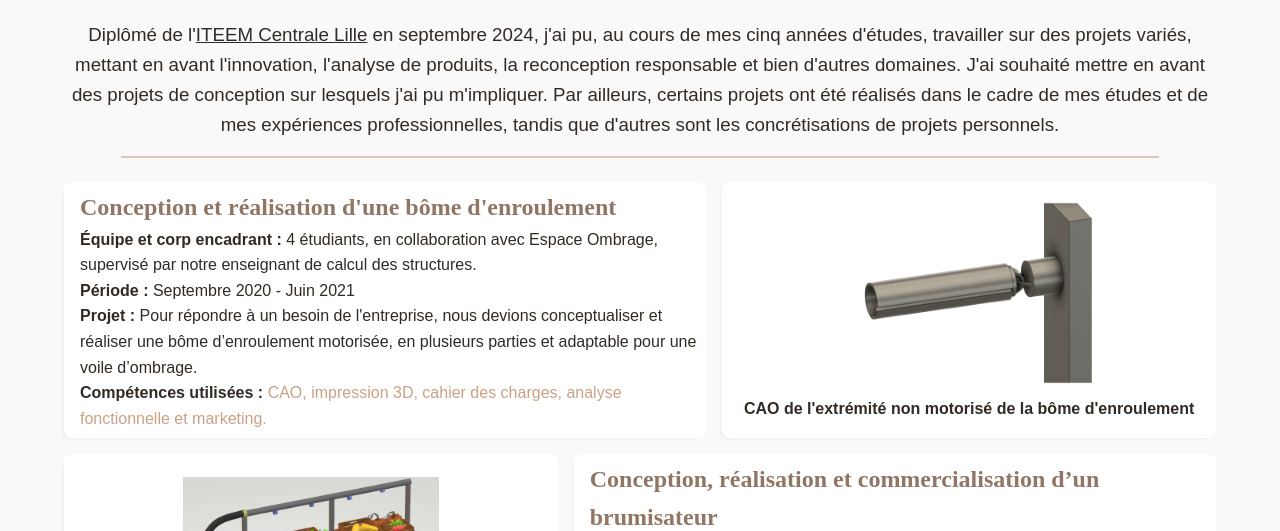
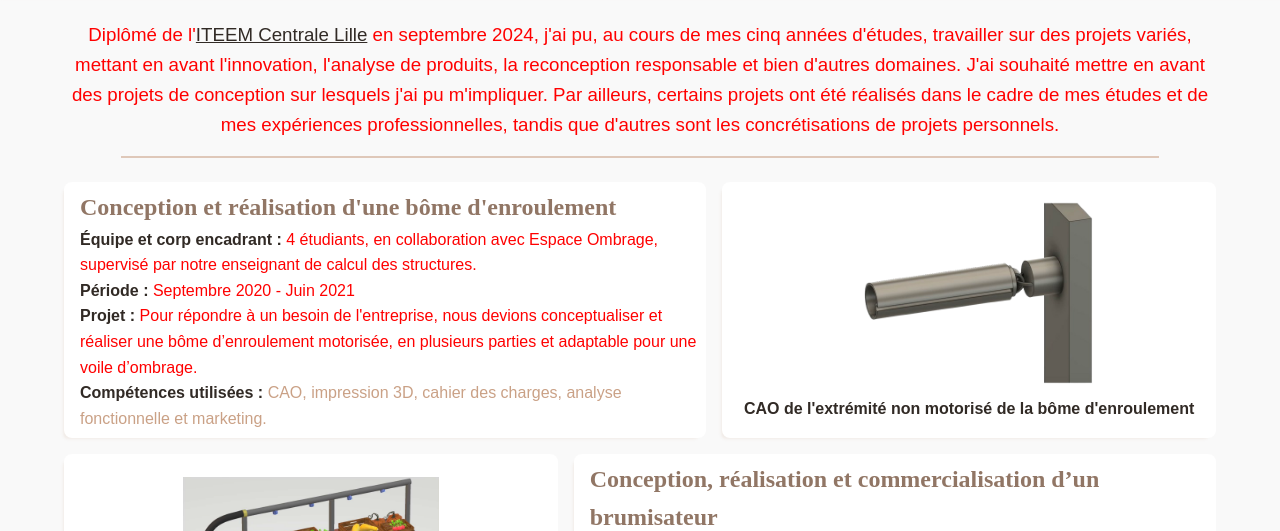
Before and after one commit to eugeneleconte/portfolio, a plain HTML site: page index.html in a window 1280 px wide. Shown: the part 228-759 px from the top of the page. Drawn offline with Linux system fonts and the light colour scheme.

Commit message:
Update style.css

```diff
--- a/style.css
+++ b/style.css
@@ -4,7 +4,7 @@ body {
        padding-top: 13.5rem; /* Ajoute un espace pour compenser la hauteur du header */
        line-height: 1.6;
        background-color: #f9f9f9;
-       color: rgba(49,42,37, 1);
+       color: red;
        justify-content: center;
        }
 header {
```
